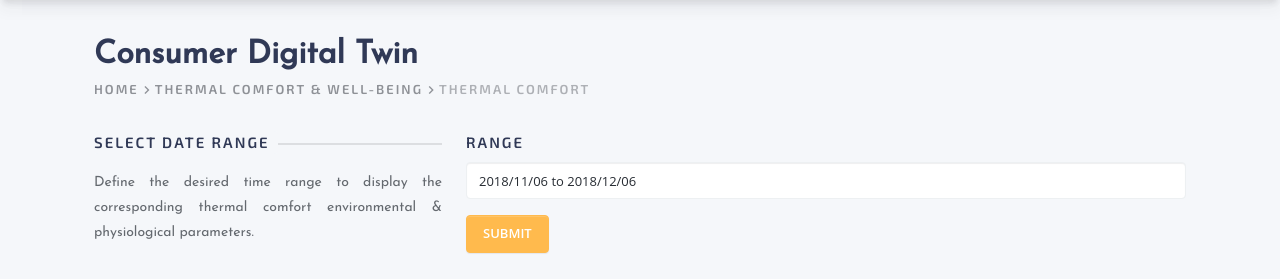
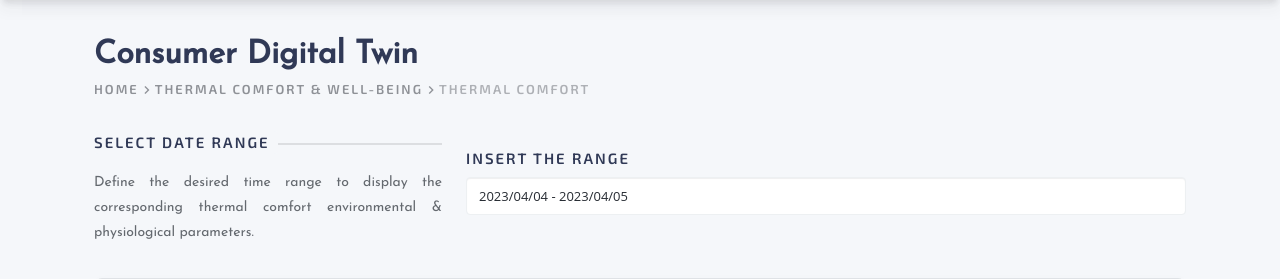
Before and after one commit to mountzou/TwinERGY, a Flask app: template templates/thermal-comfort.html in a window 1280 px wide. Shown: the part 64-343 px from the top of the page. Run offline with Flask 3, Linux system fonts and the light colour scheme; the template is opened without the code that fills it, so the values that code supplies are empty; the visitor is signed in with stand-in values (Sample User, id 1); some libraries are stand-ins or nearby versions.

Commit message:
- Added daterangepicker in thermal-comfort page

```diff
--- a/static/js/thermal-comfort.js
+++ b/static/js/thermal-comfort.js
@@ -39,10 +39,10 @@ var today = new Date();
 var start_date_1 = new Date(today.getFullYear(), today.getMonth(), today.getDate());
 var end_date_1 = new Date(today.getFullYear(), today.getMonth(), today.getDate() + 1);
 
-var start_date = start_date_1.toISOString().substr(0, 10);
-var end_date = end_date_1.toISOString().substr(0, 10);
+var startDate = start_date_1.toISOString().substr(0, 10);
+var endDate = end_date_1.toISOString().substr(0, 10);
 
-function updateThermalComfort() {
+function updateThermalComfort(start_date, end_date) {
     $.getJSON('/get_data_thermal_comfort_range', {'start_date': start_date, 'end_date': end_date}, function (data) {
         let temperature = data.map(x => x[0]);
         let humidity = data.map(x => x[1]);
@@ -245,6 +245,47 @@ function updateThermalComfort() {
     });
 }
 
-updateThermalComfort();
+function initDateRangePicker() {
+    // Get the stored date range values or use the default ones
+    var storedStartDate = localStorage.getItem('startDate') || '2023/04/04';
+    var storedEndDate = localStorage.getItem('endDate') || '2023/04/05';
 
-setInterval(updateThermalComfort, 8000);
+    $('#thermalComfortRange').daterangepicker({
+        drops: 'down',
+        startDate: storedStartDate,
+        endDate: storedEndDate,
+        maxDate: moment().format('YYYY/MM/DD'),
+        locale: {
+            format: 'YYYY/MM/DD'
+        },
+        autoUpdateInput: false,
+        applyButtonClasses: 'btn-primary'
+    });
+
+    $('#thermalComfortRange').val(storedStartDate + ' - ' + storedEndDate);
+
+    $('#thermalComfortRange').on('apply.daterangepicker', function(ev, picker) {
+        var startDate = picker.startDate.format('YYYY/MM/DD');
+        var endDate = picker.endDate.format('YYYY/MM/DD');
+
+        $(this).val(startDate + ' - ' + endDate);
+
+        console.log('Start date:', startDate);
+        console.log('End date:', endDate);
+
+        localStorage.setItem('startDate', startDate);
+        localStorage.setItem('endDate', endDate);
+
+        // Replace the '/' separator with '-' in the date format
+        var formattedStartDate = startDate.replace(/\//g, '-');
+        var formattedEndDate = endDate.replace(/\//g, '-');
+
+        updateThermalComfort(formattedStartDate, formattedEndDate);
+    });
+}
+
+initDateRangePicker();
+
+updateThermalComfort(startDate, endDate);
+
+//setInterval(updateThermalComfort, 8000);
--- a/templates/base-thermal-comfort.html
+++ b/templates/base-thermal-comfort.html
@@ -43,7 +43,6 @@
 <script src="../static/vendor/popper.min.js"></script>
 <script src="../static/vendor/bootstrap.min.js"></script>
 
-
 <!-- Perfect Scrollbar -->
 <script src="../static/vendor/perfect-scrollbar.min.js"></script>
 
--- a/templates/thermal-comfort.html
+++ b/templates/thermal-comfort.html
@@ -36,13 +36,12 @@
                     <div class="flex" style="max-width: 100%">
                         <form method="post">
                             <div class="form-group">
-                                <label class="form-label" for="dateRangePickerSample02">Range</label>
-                                <input id="dateRangePickerSample02" type="text" class="form-control"
-                                       placeholder="Range example" data-toggle="daterangepicker"
-                                       data-daterangepicker-drops="up" data-daterangepicker-start-date="2018/11/06"
-                                       data-daterangepicker-end-date="2018/12/06">
+                                <label class="form-label" for="thermalComfortRange">Insert the Range</label>
+                                <input id="thermalComfortRange" type="text" class="form-control"
+                                       placeholder="Insert the Range" data-toggle="daterangepicker"
+                                       data-daterangepicker-drops="up" data-daterangepicker-start-date="2023/04/04"
+                                       data-daterangepicker-end-date="2023/04/05">
                             </div>
-                            <button class="btn btn-primary" type="submit">Submit</button>
                         </form>
                     </div>
                 </div>
```
